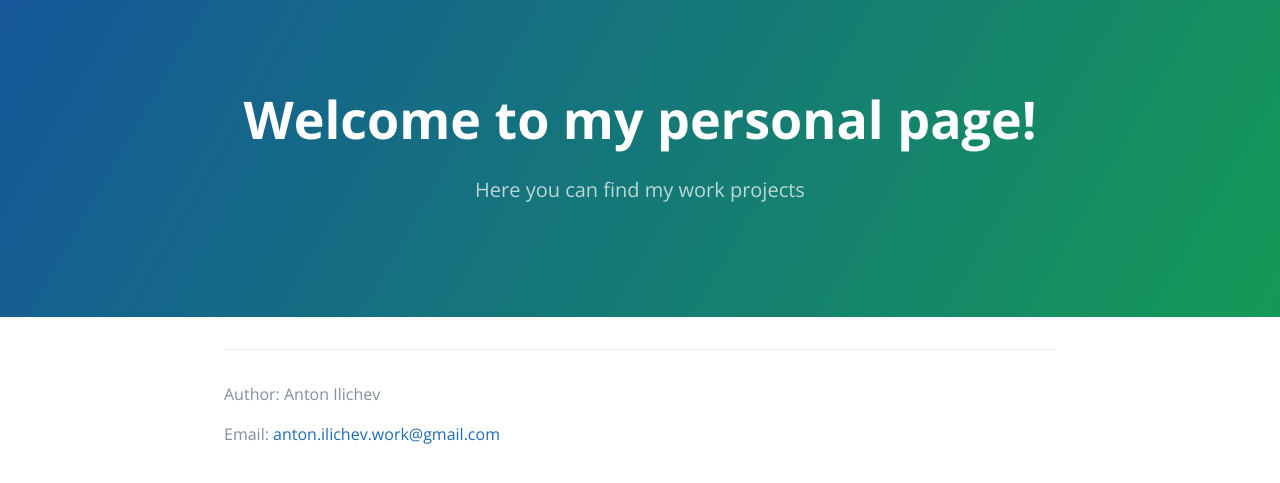
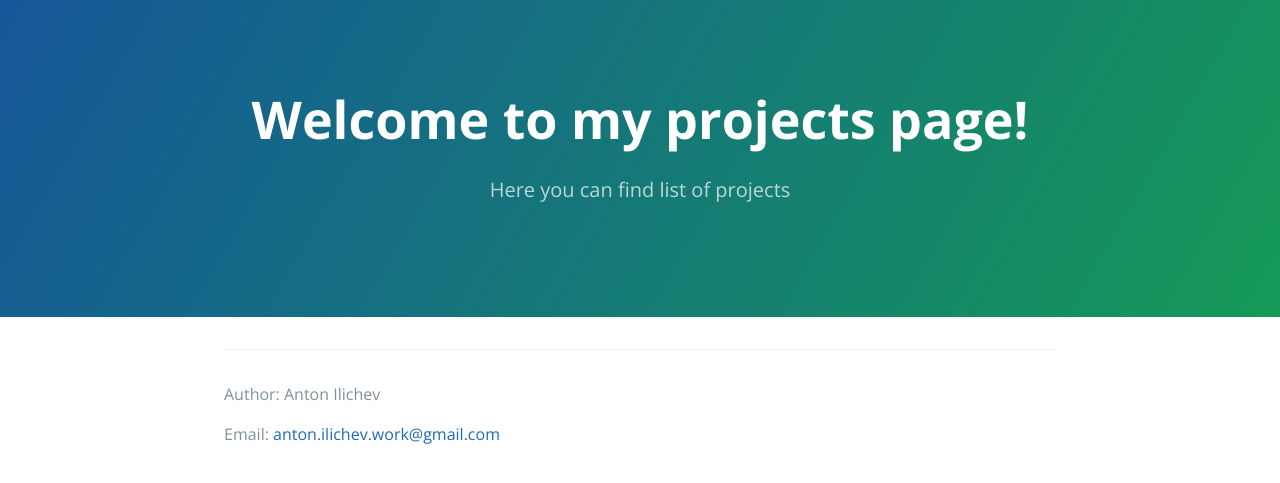
Before and after one commit to Antochino/Antochino.github.io, a Jekyll site: the page built from projects.md, in a window 1280 px wide. Shown: the top 483 px of the page. Built offline with Jekyll 4.4.1, drawn with Linux system fonts in a browser that asks for light colours.

Commit message:
Update projects.md

```diff
--- a/projects.md
+++ b/projects.md
@@ -1,5 +1,5 @@
 ---
 layout: default
-title: Welcome to my personal page!
-description: Here you can find my work projects
+title: Welcome to my projects page!
+description: Here you can find list of projects
 ---
```
